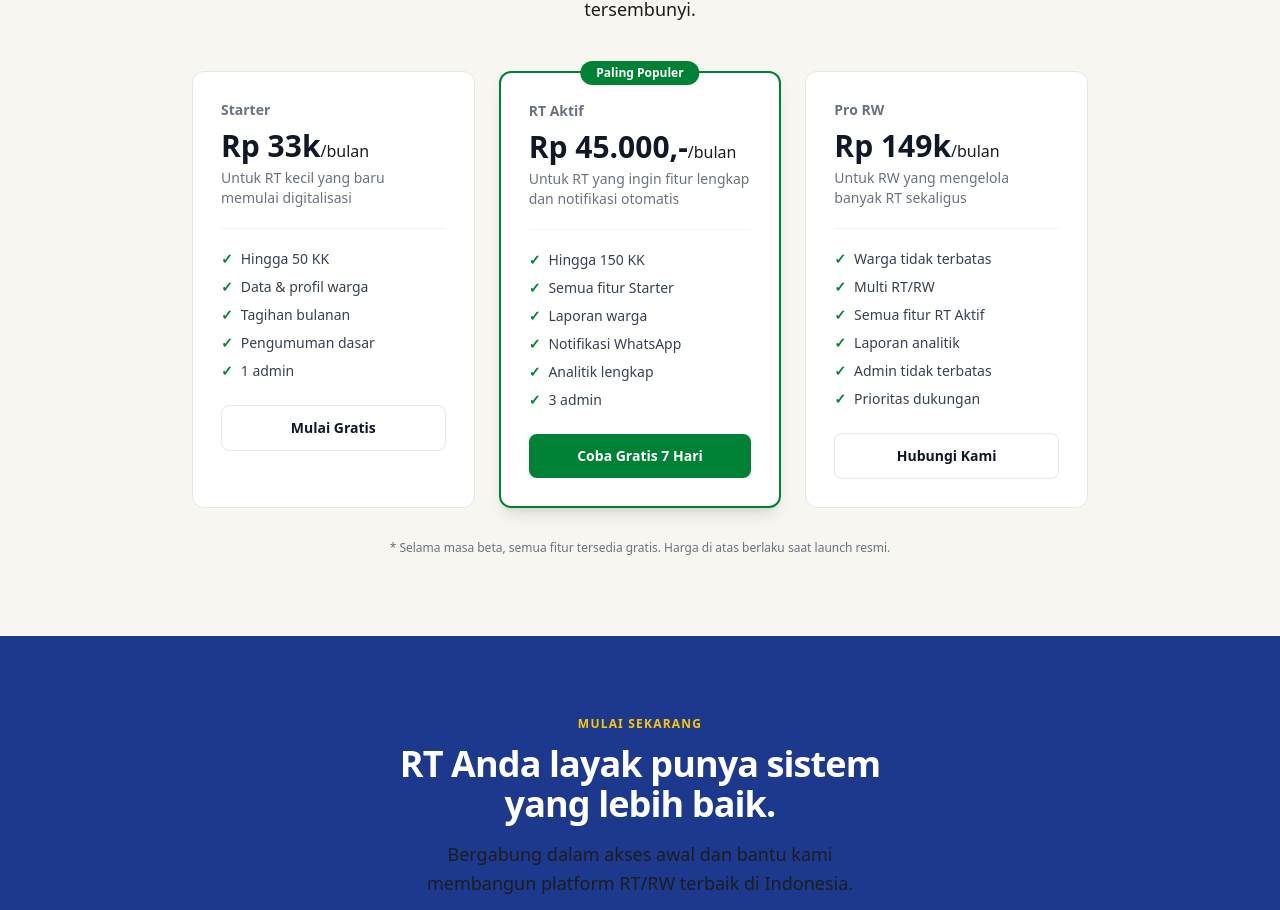
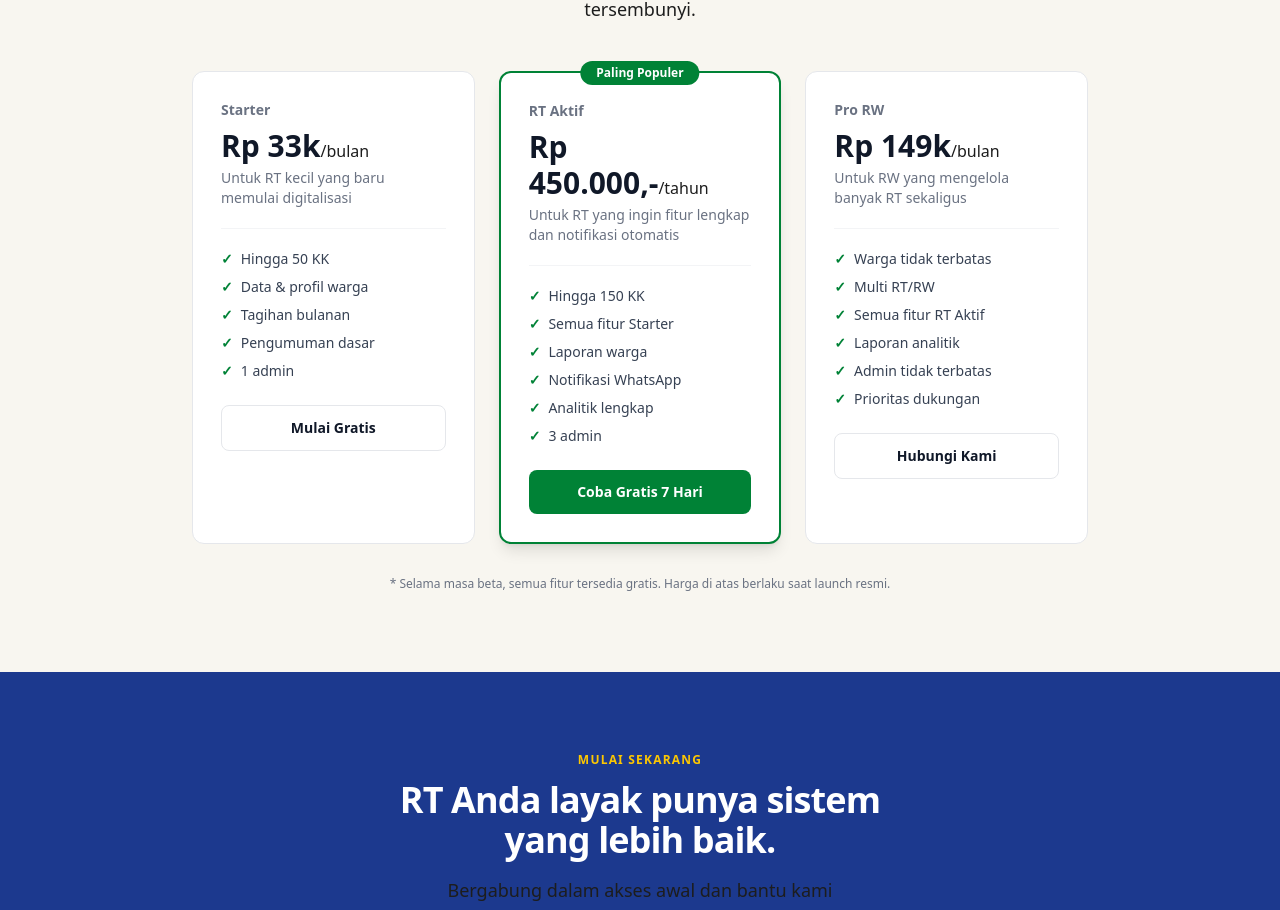
Before and after one commit to chrisimbolon/rtaktif, a Next.js app in the folder frontend/: page / in a window 1280 px wide. Shown: the part 2391-3301 px from the top of the page. Built offline with nearby package versions, Linux system fonts and the light colour scheme.

Commit message:
feat-frontend: update price

```diff
--- a/frontend/app/page.tsx
+++ b/frontend/app/page.tsx
@@ -39,7 +39,7 @@ const PLANS = [
     cta: "Mulai Gratis", href: "/register", featured: false,
   },
   {
-    name: "RT Aktif", price: "Rp 45.000,-", period: "/bulan",
+    name: "RT Aktif", price: "Rp 450.000,-", period: "/tahun",
     desc: "Untuk RT yang ingin fitur lengkap dan notifikasi otomatis",
     features: ["Hingga 150 KK", "Semua fitur Starter", "Laporan warga", "Notifikasi WhatsApp", "Analitik lengkap", "3 admin"],
     cta: "Coba Gratis 7 Hari", href: "/register", featured: true,
```
